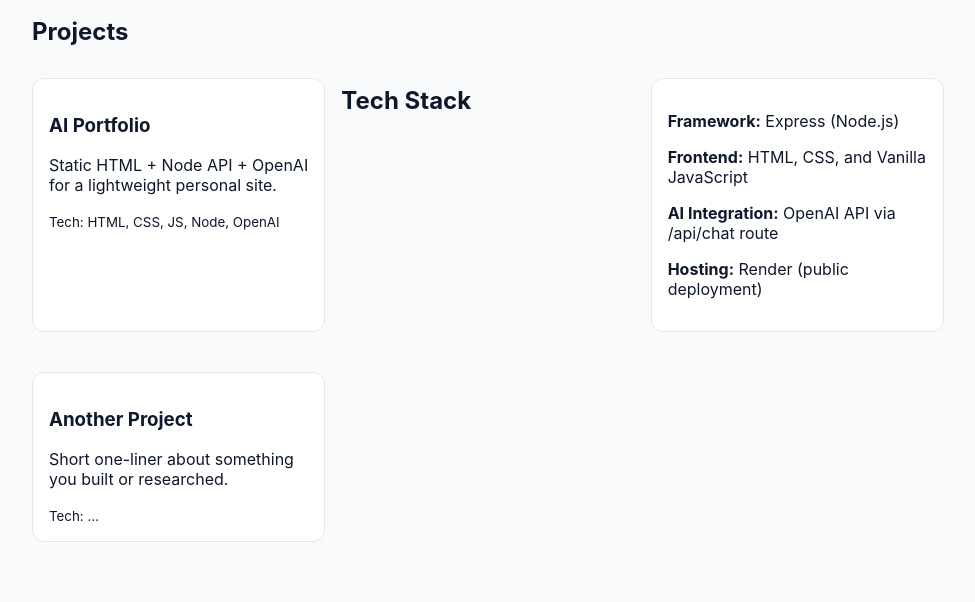
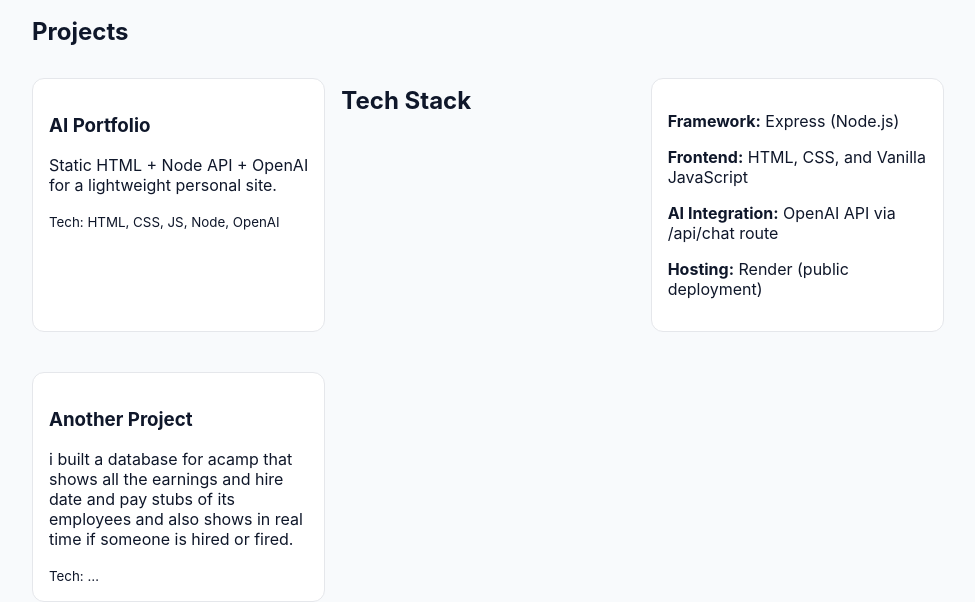
Before and after one commit to onyekachinwadiogu-beep/my-portfolio-html, a website: page index.html in a window 1280 px wide. Shown: the part 233-835 px from the top of the page, without its empty margins (152-1127 px from the left). Drawn offline with Linux system fonts and the light colour scheme.

Commit message:
Initial HTML portfolio with Express + OpenAI chatbot

```diff
--- a/index.html
+++ b/index.html
@@ -43,7 +43,7 @@
 
       <div class="card">
         <h3>Another Project</h3>
-        <p>Short one-liner about something you built or researched.</p>
+        <p>i built a database for acamp that shows all the earnings and hire date and pay stubs of its employees and also shows in real time if someone is hired or fired.</p>
         <small>Tech: …</small>
       </div>
     </div>
```
